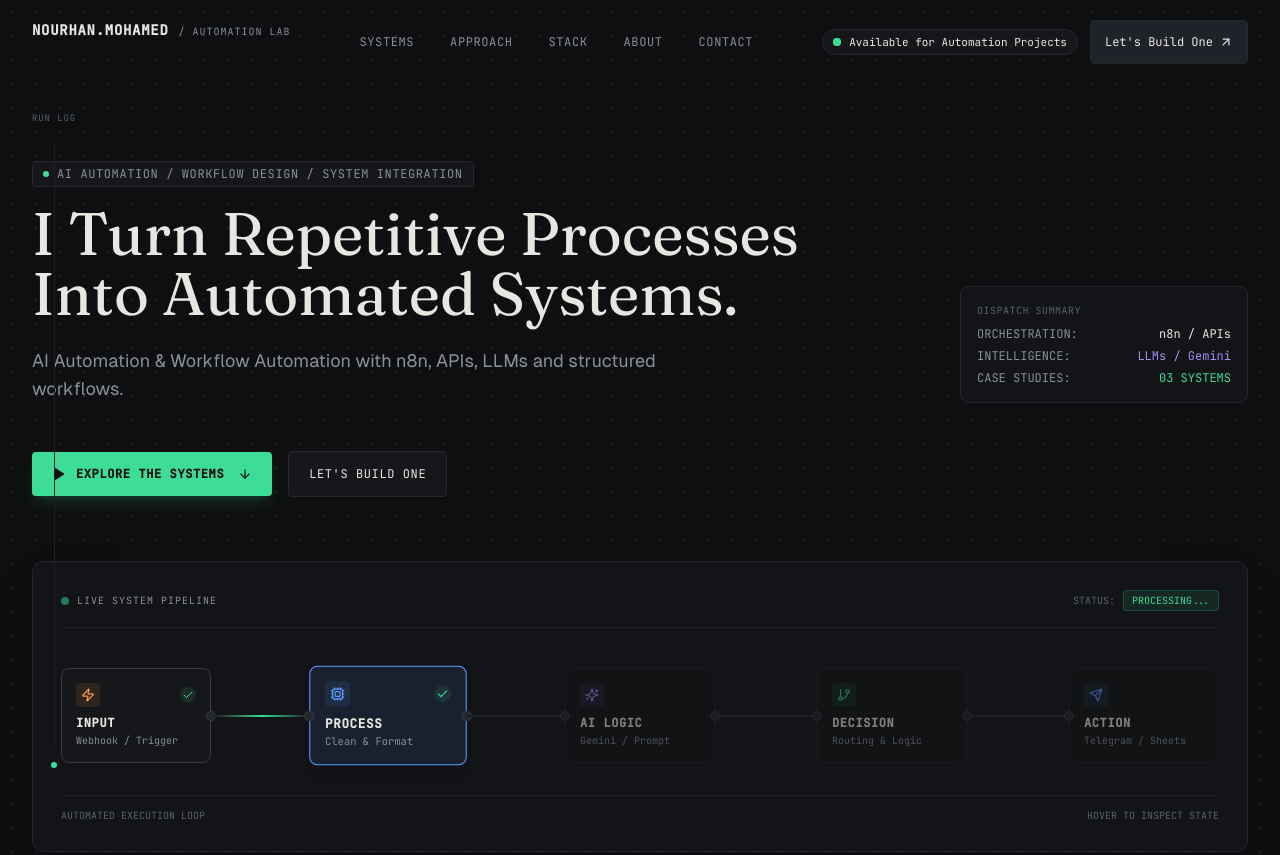
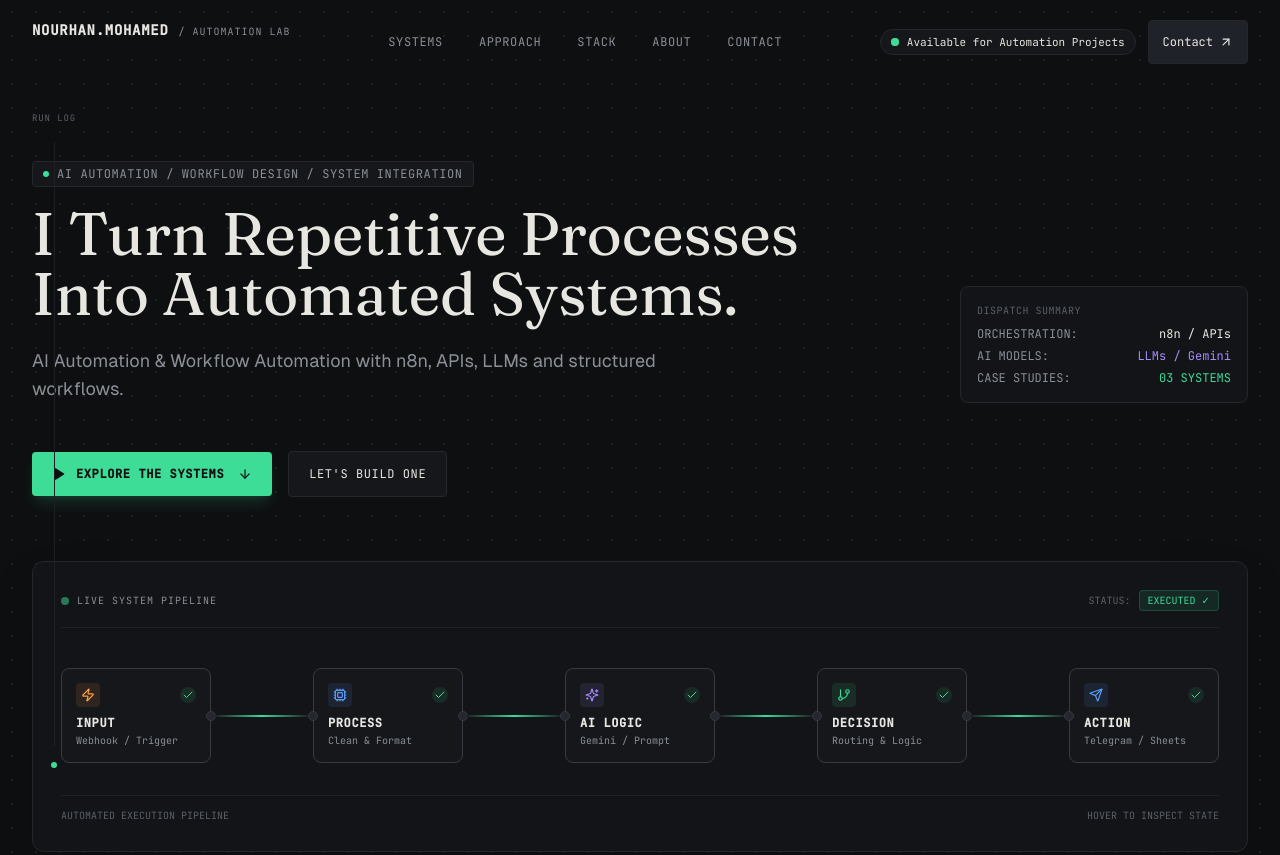
Before and after one commit to NourhanMohamed-eng/nourhan-portfolio, a React (Vite) app: page / in a window 1280 px wide. Shown: the top 855 px of the page. Built offline with nearby package versions, Linux system fonts and the light colour scheme; the HTML template or start-up script is replaced by a standard one.

Commit message:
fix: update canonical/og domain to vercel app, add 1200x630 og-image, change navbar to contact, and refine hero workflow execution state

```diff
--- a/src/components/hero/HeroSection.jsx
+++ b/src/components/hero/HeroSection.jsx
@@ -46,7 +46,7 @@ export default function HeroSection() {
                 <span className="text-[#E8E6E1]">n8n / APIs</span>
               </div>
               <div className="flex justify-between text-[#8A8F98]">
-                <span>INTELLIGENCE:</span>
+                <span>AI MODELS:</span>
                 <span className="text-[#A78BFA]">LLMs / Gemini</span>
               </div>
               <div className="flex justify-between text-[#8A8F98]">
--- a/src/components/hero/HeroWorkflow.jsx
+++ b/src/components/hero/HeroWorkflow.jsx
@@ -49,31 +49,61 @@ const ACCENT_COLORS = {
 };
 
 export default function HeroWorkflow() {
-  const [activeStep, setActiveStep] = useState(0);
+  const [prefersReducedMotion, setPrefersReducedMotion] = useState(() => {
+    if (typeof window !== 'undefined') {
+      return window.matchMedia('(prefers-reduced-motion: reduce)').matches;
+    }
+    return false;
+  });
+  const [activeStep, setActiveStep] = useState(() => {
+    if (typeof window !== 'undefined' && window.matchMedia('(prefers-reduced-motion: reduce)').matches) {
+      return heroWorkflow.nodes.length;
+    }
+    return 0;
+  });
   const [isPaused, setIsPaused] = useState(false);
-  const [prefersReducedMotion, setPrefersReducedMotion] = useState(false);
   const containerRef = useRef(null);
 
   useEffect(() => {
     // Detect reduced motion preference
     const mediaQuery = window.matchMedia('(prefers-reduced-motion: reduce)');
+    const updateMotion = (e) => {
+      setPrefersReducedMotion(e.matches);
+      if (e.matches) {
+        setActiveStep(heroWorkflow.nodes.length);
+      }
+    };
     setPrefersReducedMotion(mediaQuery.matches);
+    if (mediaQuery.matches) {
+      setActiveStep(heroWorkflow.nodes.length);
+    }
 
-    const handleChange = (e) => setPrefersReducedMotion(e.matches);
-    mediaQuery.addEventListener('change', handleChange);
-    return () => mediaQuery.removeEventListener('change', handleChange);
+    mediaQuery.addEventListener('change', updateMotion);
+    return () => mediaQuery.removeEventListener('change', updateMotion);
   }, []);
 
-  // Sequential execution loop
+  // Sequential execution: runs through nodes and finishes at EXECUTED ✓
   useEffect(() => {
     if (prefersReducedMotion || isPaused) return;
 
+    // If already executed, don't run timer
+    if (activeStep >= heroWorkflow.nodes.length) return;
+
     const interval = setInterval(() => {
-      setActiveStep((prev) => (prev + 1) % (heroWorkflow.nodes.length + 1));
-    }, 950);
+      setActiveStep((prev) => {
+        const next = prev + 1;
+        if (next >= heroWorkflow.nodes.length) {
+          clearInterval(interval);
+          return heroWorkflow.nodes.length;
+        }
+        return next;
+      });
+    }, 850);
 
     return () => clearInterval(interval);
-  }, [prefersReducedMotion, isPaused]);
+  }, [prefersReducedMotion, isPaused, activeStep]);
+
+  const isComplete = prefersReducedMotion || activeStep >= heroWorkflow.nodes.length;
 
   return (
     <div
@@ -98,7 +128,7 @@ export default function HeroWorkflow() {
             STATUS:
           </span>
           <span className="font-mono text-[9px] sm:text-[10px] text-[#3DDC97] px-2 py-0.5 rounded bg-[#3DDC97]/10 border border-[#3DDC97]/20 whitespace-nowrap">
-            {prefersReducedMotion || activeStep === heroWorkflow.nodes.length ? 'EXECUTED ✓' : 'PROCESSING...'}
+            {isComplete ? 'EXECUTED ✓' : 'PROCESSING...'}
           </span>
         </div>
       </div>
@@ -228,7 +258,7 @@ export default function HeroWorkflow() {
 
       {/* Interactive Micro Affordance */}
       <div className="mt-4 pt-3 border-t border-[#1E2025] flex flex-col sm:flex-row items-start sm:items-center justify-between gap-1.5 text-[9px] sm:text-[10px] font-mono text-[#5A606A]">
-        <span>AUTOMATED EXECUTION LOOP</span>
+        <span>AUTOMATED EXECUTION PIPELINE</span>
         <span>HOVER TO INSPECT STATE</span>
       </div>
     </div>
--- a/src/components/layout/Navbar.jsx
+++ b/src/components/layout/Navbar.jsx
@@ -69,7 +69,7 @@ export default function Navbar() {
               href="#contact"
               className="group inline-flex items-center gap-1.5 px-3.5 py-2.5 min-h-[44px] rounded bg-[#1F2329] hover:bg-[#3DDC97] text-[#E8E6E1] hover:text-[#0E0F11] border border-[#24272C] hover:border-[#3DDC97] text-xs font-mono transition-all duration-200"
             >
-              <span>Let's Build One</span>
+              <span>Contact</span>
               <ArrowUpRight className="w-3.5 h-3.5 transition-transform group-hover:translate-x-0.5 group-hover:-translate-y-0.5" />
             </a>
           </div>
@@ -120,7 +120,7 @@ export default function Navbar() {
               onClick={() => setMobileMenuOpen(false)}
               className="flex items-center justify-center gap-2 w-full min-h-[44px] py-3 rounded bg-[#3DDC97] text-[#0E0F11] text-xs font-mono font-medium"
             >
-              <span>Start an Automation Project</span>
+              <span>Contact</span>
               <ArrowUpRight className="w-4 h-4" />
             </a>
           </div>
--- a/src/data/content.en.js
+++ b/src/data/content.en.js
@@ -52,9 +52,8 @@ export const socialLinks = [
   },
   {
     name: "GitHub",
-    // TODO: add GitHub URL
-    href: "#",
-    isActive: false,
+    href: "https://github.com/NourhanMohamed-eng",
+    isActive: true,
   },
 ];
 
```
Also changed, not shown: index.html (+9 -4 lines), public/og-image.png (added).
